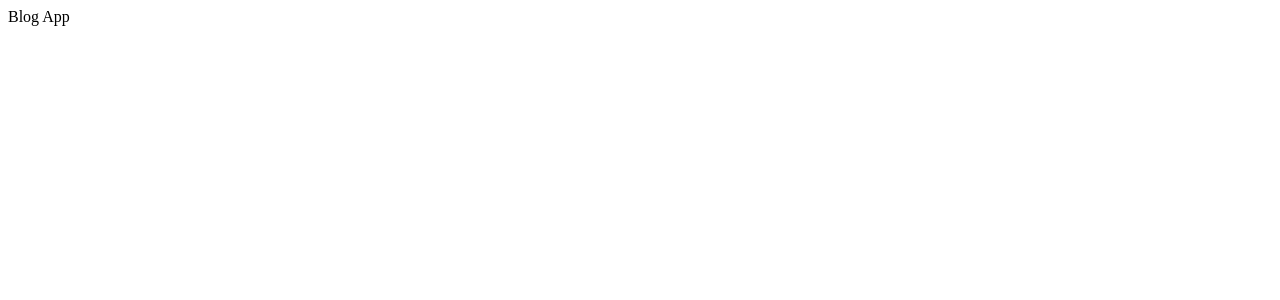
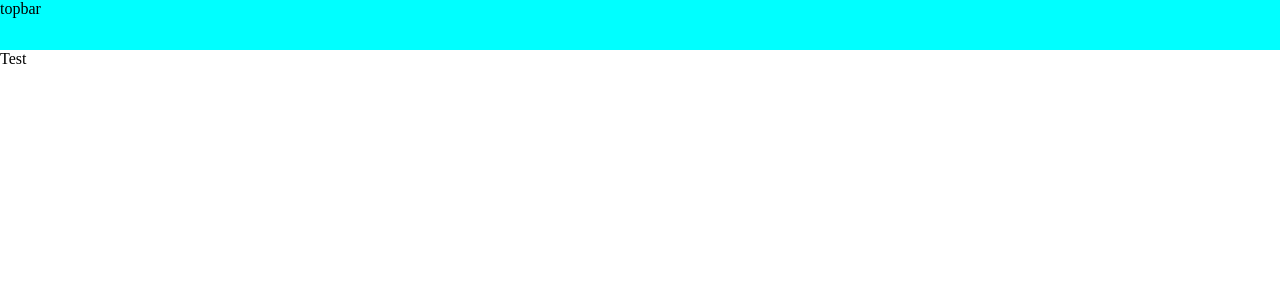
Before and after one commit to WebDevJasonCameron/LearningWebDev_REACT, a React (Create React App) app in the folder Youtube/react_node_js_blog_app/: page / in a window 1280 px wide. Shown: the top 300 px of the page. Built offline with nearby package versions, Linux system fonts and the light colour scheme.

Commit message:
add sticky top bar

```diff
--- a/Youtube/react_node_js_blog_app/public/index.html
+++ b/Youtube/react_node_js_blog_app/public/index.html
@@ -8,8 +8,12 @@
       name="description"
       content="Web site created using create-react-app"
     />
-    <!-- Fonts -->
+    <!-- FONTS -->
     <link href="https://fonts.googleapis.com/css2?family=Josefin+Sans:ital,wght@0,200;0,500;1,100&family=Lora:ital,wght@1,400;1,500&family=Varela&family=Varela+Round&display=swap" rel="stylesheet">
+    <!-- STYLE -->
+    <style>
+      *{margin: 0;}
+    </style>
 
     <title>Blog React App</title>
   </head>
--- a/Youtube/react_node_js_blog_app/src/App.js
+++ b/Youtube/react_node_js_blog_app/src/App.js
@@ -1,5 +1,12 @@
+import TopBar from "./topbar/TopBar";
+
 function App() {
-	return <div className="App">Blog App</div>;
+	return (
+		<div>
+			<TopBar />
+			<p>Test</p>
+		</div>
+	);
 }
 
 export default App;
--- /dev/null
+++ b/Youtube/react_node_js_blog_app/src/topbar/TopBar.jsx
@@ -0,0 +1,9 @@
+import './topbar.css'
+
+export default function topbar() {
+  return (
+    <div className='top'>
+      topbar
+    </div>
+  )
+}
--- /dev/null
+++ b/Youtube/react_node_js_blog_app/src/topbar/topbar.css
@@ -0,0 +1,8 @@
+.top{
+  width: 100%;
+  height: 50px;
+  background-color: aqua;
+  position: sticky;
+  top: 0;
+
+}
```
